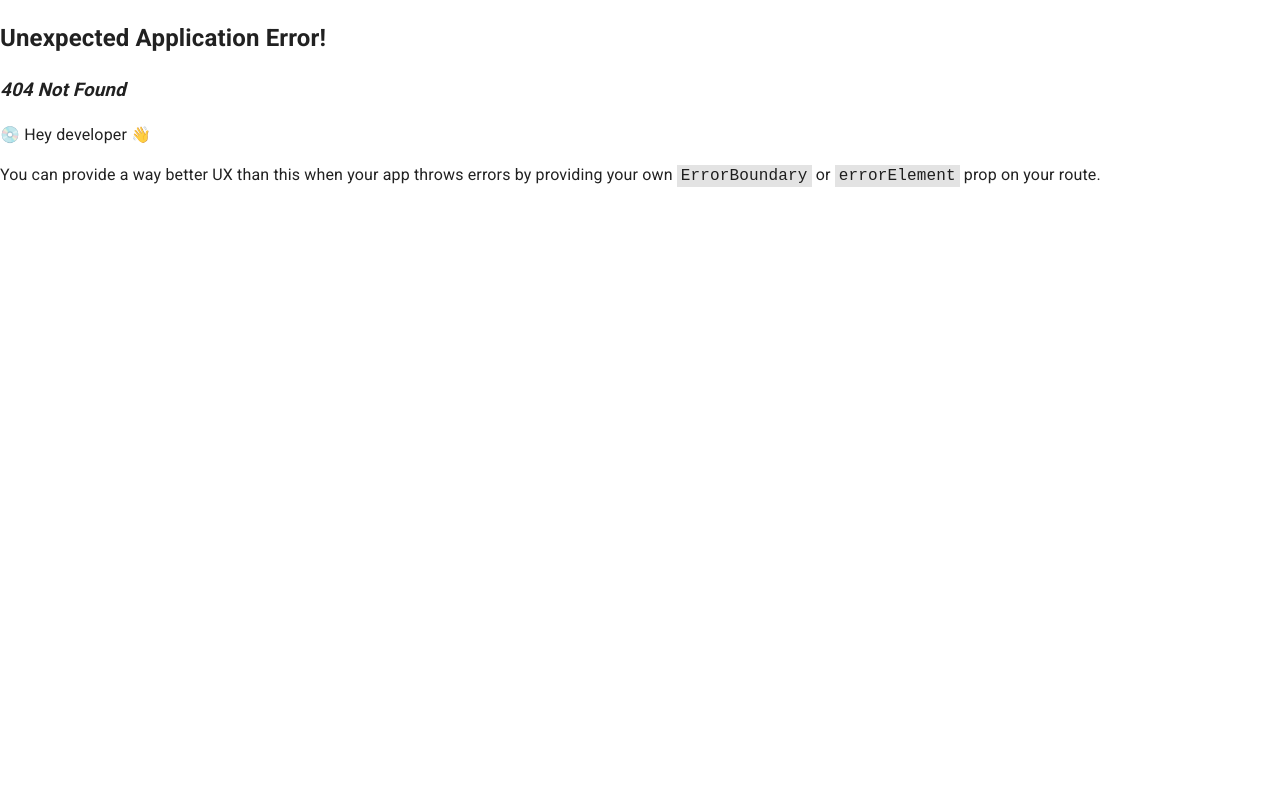
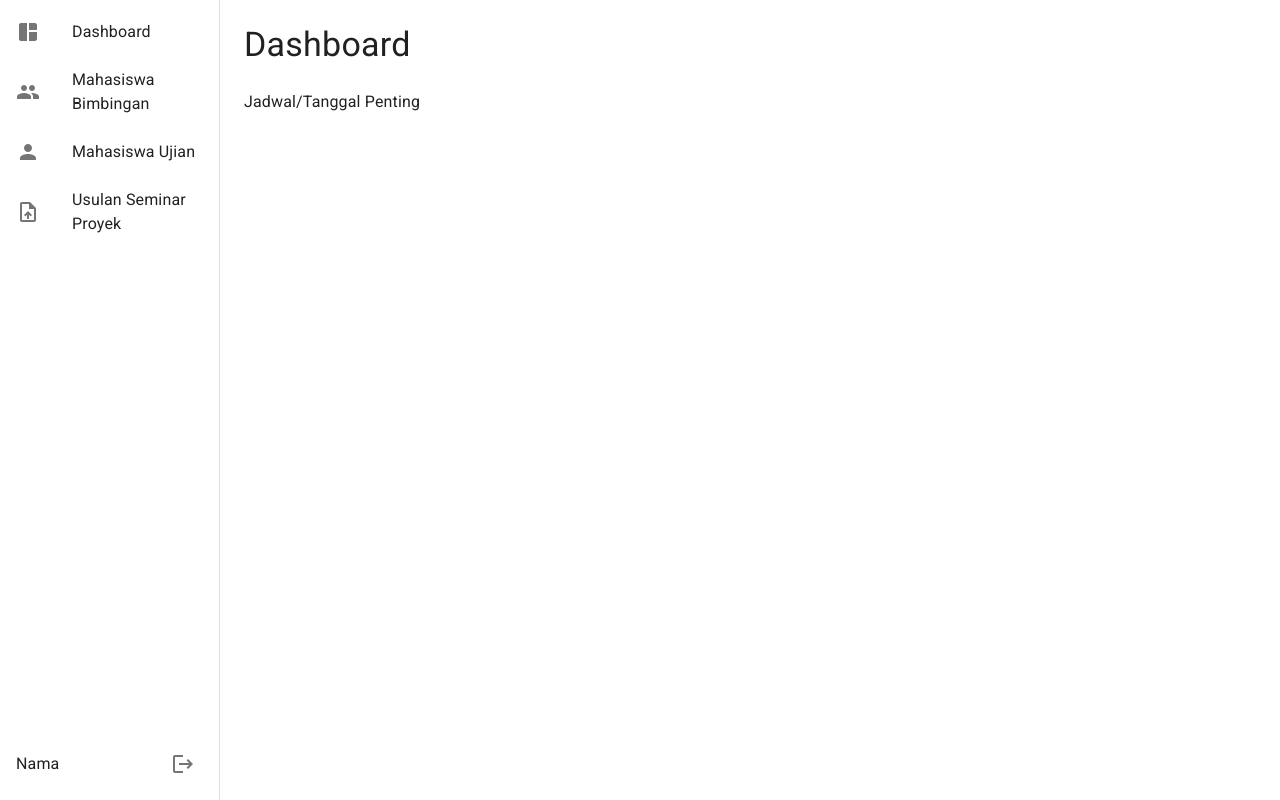
Before and after one commit to randy-usu/sinta-frontend, a React (Vite) app: page /dashboard in a window 1280 px wide. Before the commit this address had no page. Built offline with nearby package versions, Linux system fonts and the light colour scheme; a web font is replaced by a local one.

Commit message:
Implement drawer navigation, page container, and dashboard page

```diff
--- /dev/null
+++ b/src/features/layout/components/drawer-navigation/drawer-navigation.jsx
@@ -0,0 +1,70 @@
+import {
+  Logout as LogoutIcon,
+  People as PeopleIcon,
+  Person as PersonIcon,
+  SpaceDashboard as SpaceDashboardIcon,
+  UploadFile as UploadFileIcon,
+} from "@mui/icons-material";
+import {
+  Box,
+  Drawer,
+  IconButton,
+  List,
+  ListItem,
+  ListItemButton,
+  ListItemIcon,
+  ListItemText,
+  Typography,
+} from "@mui/material";
+import { Link as RouterLink } from "react-router-dom";
+
+export const DrawerNavigation = () => (
+  <Drawer
+    sx={{
+      width: 220,
+      flexShrink: 0,
+      "& .MuiDrawer-paper": {
+        width: 220,
+        boxSizing: "border-box",
+      },
+    }}
+    variant="permanent"
+    anchor="left"
+  >
+    <List>
+      {[
+        { text: "Dashboard", Icon: SpaceDashboardIcon },
+        { text: "Mahasiswa Bimbingan", Icon: PeopleIcon },
+        { text: "Mahasiswa Ujian", Icon: PersonIcon },
+        { text: "Usulan Seminar Proyek", Icon: UploadFileIcon },
+      ].map(({ text, Icon }) => (
+        <ListItem key={text} disablePadding>
+          <ListItemButton>
+            <ListItemIcon>
+              <Icon />
+            </ListItemIcon>
+            <ListItemText primary={text} />
+          </ListItemButton>
+        </ListItem>
+      ))}
+    </List>
+    <Box
+      sx={{
+        mt: "auto",
+        p: 2,
+        display: "flex",
+        justifyContent: "space-between",
+        alignItems: "center",
+      }}
+    >
+      <Box sx={{ flexShrink: 1, minWidth: 0 }}>
+        <Typography variant="subtitle1" noWrap>
+          Nama
+        </Typography>
+      </Box>
+      <IconButton component={RouterLink} to="/">
+        <LogoutIcon />
+      </IconButton>
+    </Box>
+  </Drawer>
+);
--- /dev/null
+++ b/src/features/layout/components/drawer-navigation/index.js
@@ -0,0 +1 @@
+export { DrawerNavigation } from "./drawer-navigation";
--- /dev/null
+++ b/src/features/layout/components/index.js
@@ -0,0 +1 @@
+export * from "./drawer-navigation";
--- /dev/null
+++ b/src/features/layout/index.js
@@ -0,0 +1 @@
+export * from "./page-container";
--- /dev/null
+++ b/src/features/layout/page-container/index.js
@@ -0,0 +1 @@
+export { PageContainer } from "./page-container";
--- /dev/null
+++ b/src/features/layout/page-container/page-container.jsx
@@ -0,0 +1,12 @@
+import { Box } from "@mui/material";
+
+import { DrawerNavigation } from "../components";
+
+export const PageContainer = ({ children }) => (
+  <Box sx={{ display: "flex" }}>
+    <DrawerNavigation />
+    <Box component="main" sx={{ flexGrow: 1, p: 3 }}>
+      {children}
+    </Box>
+  </Box>
+);
--- a/src/features/users/sign-up/components/sign-up-form/sign-up-form.jsx
+++ b/src/features/users/sign-up/components/sign-up-form/sign-up-form.jsx
@@ -1,4 +1,5 @@
 import { Box, Button, TextField } from "@mui/material";
+import { Link as RouterLink } from "react-router-dom";
 
 export const SignUpForm = () => (
   <Box component="form" noValidate sx={{ textAlign: "center" }}>
@@ -45,7 +46,13 @@ export const SignUpForm = () => (
       id="password-confirmation"
       autoComplete="new-password"
     />
-    <Button type="submit" variant="contained" sx={{ mt: 3 }}>
+    <Button
+      type="submit"
+      variant="contained"
+      sx={{ mt: 3 }}
+      component={RouterLink}
+      to="/dashboard"
+    >
       Daftar
     </Button>
   </Box>
--- a/src/main.jsx
+++ b/src/main.jsx
@@ -1,6 +1,6 @@
 import { StrictMode } from "react";
 import { createRoot } from "react-dom/client";
-import { createBrowserRouter, RouterProvider } from "react-router-dom";
+import { createBrowserRouter, Outlet, RouterProvider } from "react-router-dom";
 
 import "@fontsource/roboto/300.css";
 import "@fontsource/roboto/400.css";
@@ -8,8 +8,8 @@ import "@fontsource/roboto/500.css";
 import "@fontsource/roboto/700.css";
 import { createTheme, CssBaseline, ThemeProvider } from "@mui/material";
 
-import SignIn from "./pages/sign-in";
-import SignUp from "./pages/sign-up";
+import { PageContainer } from "./features/layout";
+import { Dashboard, SignIn, SignUp } from "./pages";
 
 const theme = createTheme({
   palette: {
@@ -21,12 +21,25 @@ const theme = createTheme({
 
 const router = createBrowserRouter([
   {
-    path: "/",
+    index: true,
     Component: SignIn,
   },
   {
     path: "/sign-up",
     Component: SignUp,
+  },
+  {
+    element: (
+      <PageContainer>
+        <Outlet />
+      </PageContainer>
+    ),
+    children: [
+      {
+        path: "/dashboard",
+        Component: Dashboard,
+      },
+    ],
   },
 ]);
 
--- /dev/null
+++ b/src/pages/dashboard.jsx
@@ -0,0 +1,12 @@
+import { Typography } from "@mui/material";
+
+const Dashboard = () => (
+  <>
+    <Typography component="h1" variant="h4">
+      Dashboard
+    </Typography>
+    <Typography sx={{ mt: 3 }}>Jadwal/Tanggal Penting</Typography>
+  </>
+);
+
+export default Dashboard;
--- /dev/null
+++ b/src/pages/index.js
@@ -0,0 +1,3 @@
+export { default as Dashboard } from "./dashboard";
+export { default as SignIn } from "./sign-in";
+export { default as SignUp } from "./sign-up";
```
Also changed, not shown: src/features/users/sign-in/components/sign-in-form/sign-in-form.jsx (+7 -1 lines).
